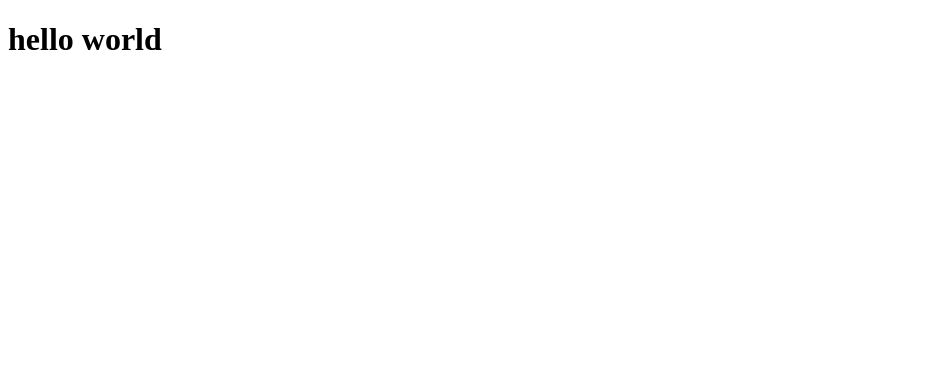
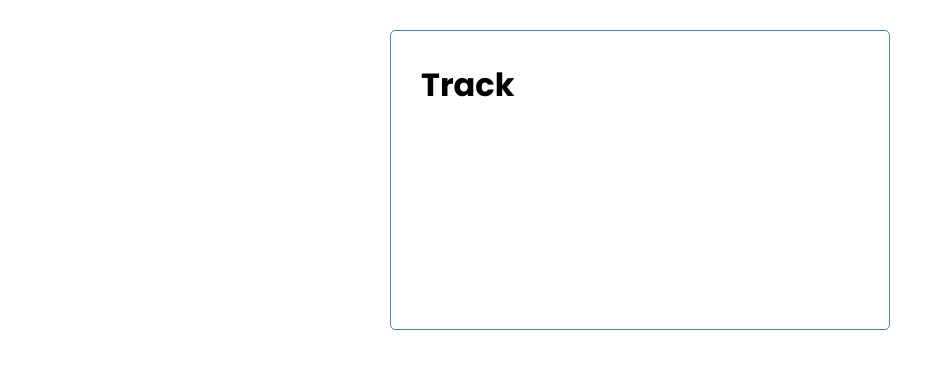
Before and after one commit to baxa88/vue-task, a Vue app in the folder vue-project/: page / in a window 1280 px wide. Shown: the top 368 px of the page, without its empty margins (0-944 px from the left). Built offline with nearby package versions, Linux system fonts and the light colour scheme.

Commit message:
add button components

```diff
--- a/vue-project/src/App.vue
+++ b/vue-project/src/App.vue
@@ -1,11 +1,60 @@
 <template>
-  <h1>hello world</h1>
+  <div class="container">
+   <Header title="Track"/>
+  </div>
 </template>
 
 <script>
+import Header from './components/Header.vue'
+
 export default {
   name: "App",
+  components:{
+    Header
+  }
 };
 </script>
 
-<style></style>
+<style>
+@import url("https://fonts.googleapis.com/css2?family=Poppins:ital,wght@0,600;0,700;1,400;1,500&display=swap");
+* {
+  box-sizing: border-box;
+  padding: 0;
+  margin: 0;
+}
+body {
+  font-family: "Poppins", sans-serif;
+}
+.container {
+  max-width: 500px;
+  margin: 30px auto;
+  overflow: auto;
+  min-height: 300px;
+  border: 1px solid steelblue;
+  padding: 30px;
+  border-radius: 5px;
+}
+.btn {
+  display: inline-block;
+  background: #000;
+  color: #fff;
+  border: none;
+  padding: 10px 20px;
+  margin: 5px;
+  border-radius: 5px;
+  cursor: pointer;
+  text-decoration: none;
+  font-size: 15px;
+  font-family: inherit;
+}
+.btn:focus {
+  outline: none;
+}
+.btn:active {
+  transform: scale(0.98);
+}
+.btn-block {
+  display: block;
+  width: 100%;
+}
+</style>
--- /dev/null
+++ b/vue-project/src/components/Header.vue
@@ -0,0 +1,25 @@
+<template>
+<header>
+
+    <h1>{{title}}</h1>
+</header>
+
+</template>
+
+
+<script>
+export default{
+name:'Header',
+props:{
+    title:String
+}
+}
+</script>
+<style >
+    header{
+        display:flex;
+        justify-content:space-between;
+        align-items:center;
+        margin-bottom:20px;
+    }
+</style>
```
Also changed, not shown: vue-project/src/components/Button.vue (added, +8 -0 lines).
